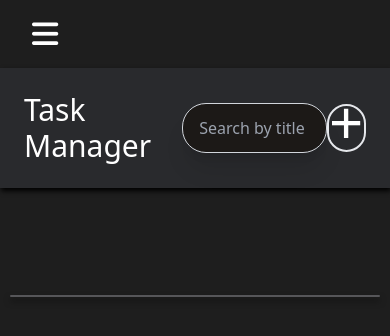
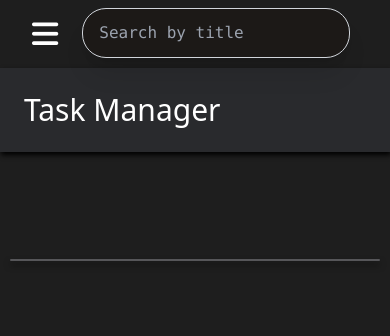
Before and after one commit to Sosenaa/ITOL-Final-Project, a Flask app: page /dashboard in a window 390 px wide. Shown: the top 336 px of the page. Run offline with Flask 3, Linux system fonts and the light colour scheme; the visitor is signed in with stand-in values (Sample User, id 1); data that the repository does not hold is empty; some libraries are stand-ins or nearby versions.

Commit message:
Fix mobile search and nav bar possition

```diff
--- a/app.py
+++ b/app.py
@@ -39,7 +39,7 @@ def index():
 @app.route("/login", methods=["GET", "POST"])
 def login():
      if request.method == "POST":
-          username = request.form["username"]
+          username = request.form["username"].lower()
           password = request.form["password"]
 
           conn = get_db_connection()
@@ -165,7 +165,7 @@ def logout():
 @app.route("/register", methods=["GET", "POST"])
 def register():
      if request.method == "POST":
-          username = request.form["username"]
+          username = request.form["username"].lower()
           email = request.form["email"]
           password = request.form["password"]
           confirm_password = request.form["confirm_password"]
@@ -285,7 +285,7 @@ def password_reset():
 
 if __name__ == "__main__":
 
-     port = int(os.environ.get("PORT", 10000))
-     app.run(host="0.0.0.0", port=port, debug=False)
+    #port = int(os.environ.get("PORT", 10000))
+     #app.run(host="0.0.0.0", port=port, debug=True)
 
-     #app.run(debug=True)
+     app.run(debug=True)
--- a/static/style/style.css
+++ b/static/style/style.css
@@ -26,6 +26,8 @@
           border: none;
           border-radius: 0px;
      }
+
+
 }
 
 #task-manager-header{
--- a/templates/base.html
+++ b/templates/base.html
@@ -21,8 +21,8 @@
                     {% endif %}
                {% endwith %}
           </div>
+
      <body class="bg-stone-900 text-white " id="dashboard-container">
-
 
           <!-- Desktop menu-->
           <div id="task-container">
@@ -40,7 +40,8 @@
 
 
           <!--Mobile menu-->
-                    <div x-data="{open:false}" class="sm:hidden relative">
+                    <div x-data="{open:false}" class="sm:hidden relative flex">
+
                          <button @click="open = !open" class="p-2 text-white">
                               <i class="fa-solid fa-bars text-3xl"></i>
                          </button>
@@ -55,8 +56,8 @@
                                    <a href="{{url_for('logout')}}"class="p-2 hover:bg-gray-500 hover:text-black rounded">Login</a>
                               {% endif %}
                          </div>
+                         {% block mobile_search %} {% endblock %}
                     </div>
-
                </nav>
                {% block content%} {% endblock %}
           </div>
--- a/templates/dashboard.html
+++ b/templates/dashboard.html
@@ -1,5 +1,11 @@
 {% extends "base.html" %}
     {% block title %}Dashboard{% endblock %}
+
+    {% block mobile_search %}
+        <div class="w-full mx-4">
+            <input type="text" name="search-by-title" id="search-by-title" placeholder="Search by title" class="flex w-full px-4 py-3 bg-stone-900 border border-gray-300 dark:border-gray-600 rounded-3xl hover:border-gray-500 shadow-xl"/>
+        </div>
+    {% endblock %}
 
     {% block content %}
             <div class="flex p-6 items-center justify-between" id="task-manager-header">
@@ -7,10 +13,10 @@
                 <h1 class=" text-3xl">Task Manager</h1>
 
 
-                <input type="text" name="search-by-title" id="search-by-title" placeholder="Search by title" class="w-[50%] px-4 py-3 bg-stone-900 border border-gray-300 dark:border-gray-600 rounded-3xl hover:border-gray-500 shadow-xl"/>
+                <input type="text" name="search-by-title" id="search-by-title" placeholder="Search by title" class="hidden sm:flex w-[50%] px-4 py-3 bg-stone-900 border border-gray-300 dark:border-gray-600 rounded-3xl hover:border-gray-500 shadow-xl"/>
 
-                <div class="flex items-center justify-center border-2 rounded-full w-12 h-12 hover:border-sky-500">
-                    <a href="{{url_for('create_task')}}" class="flex items-center justify-center w-full h-full text-6xl -translate-y-1.5 hover:text-sky-500">+</a>
+                <div id="add-task" class="hidden sm:flex items-center justify-center border-2 rounded-full w-12 h-12 hover:border-sky-500 m-2">
+                    <a href="{{url_for('create_task')}}" ><i class="fa-solid fa-plus text-2xl"></i></a>
                 </div>
             </div>
 
```
